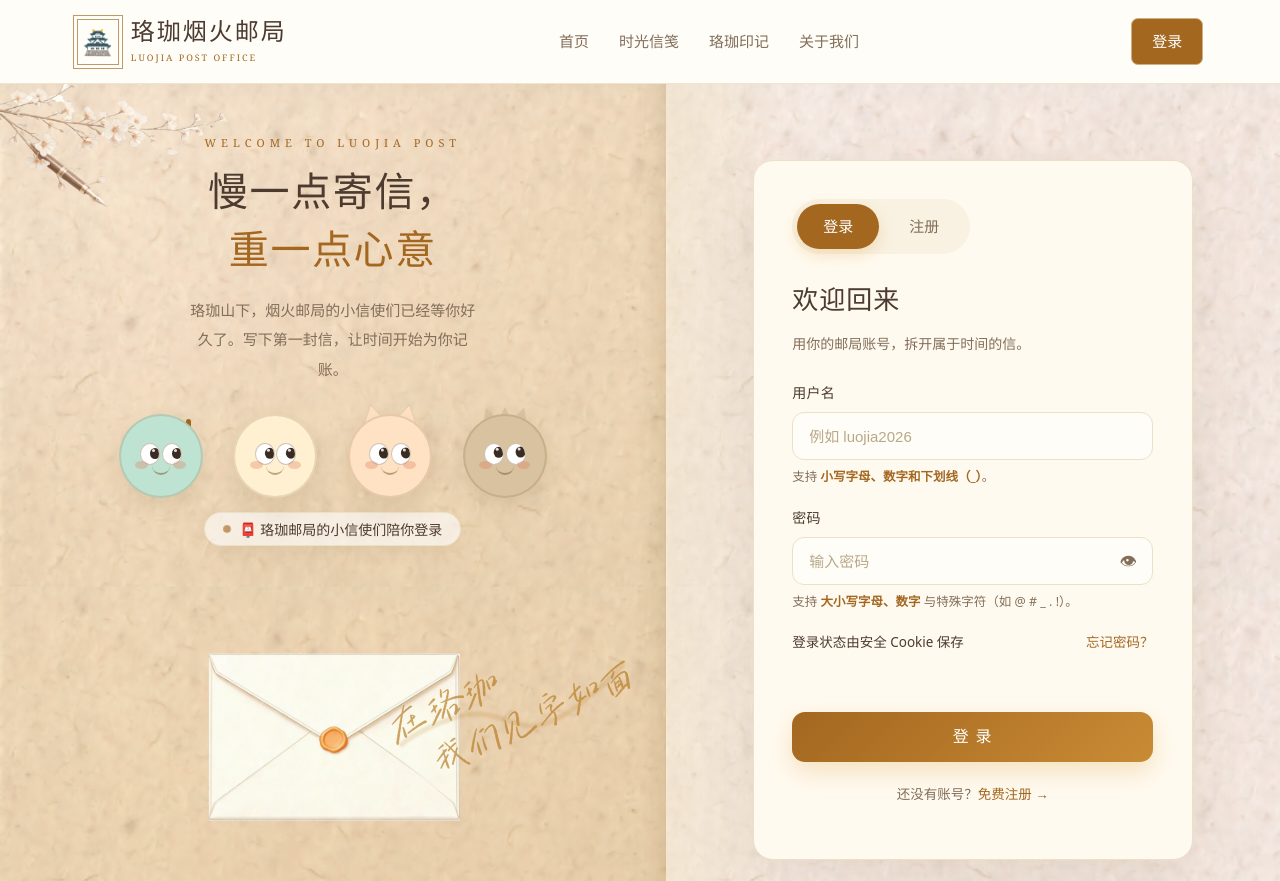
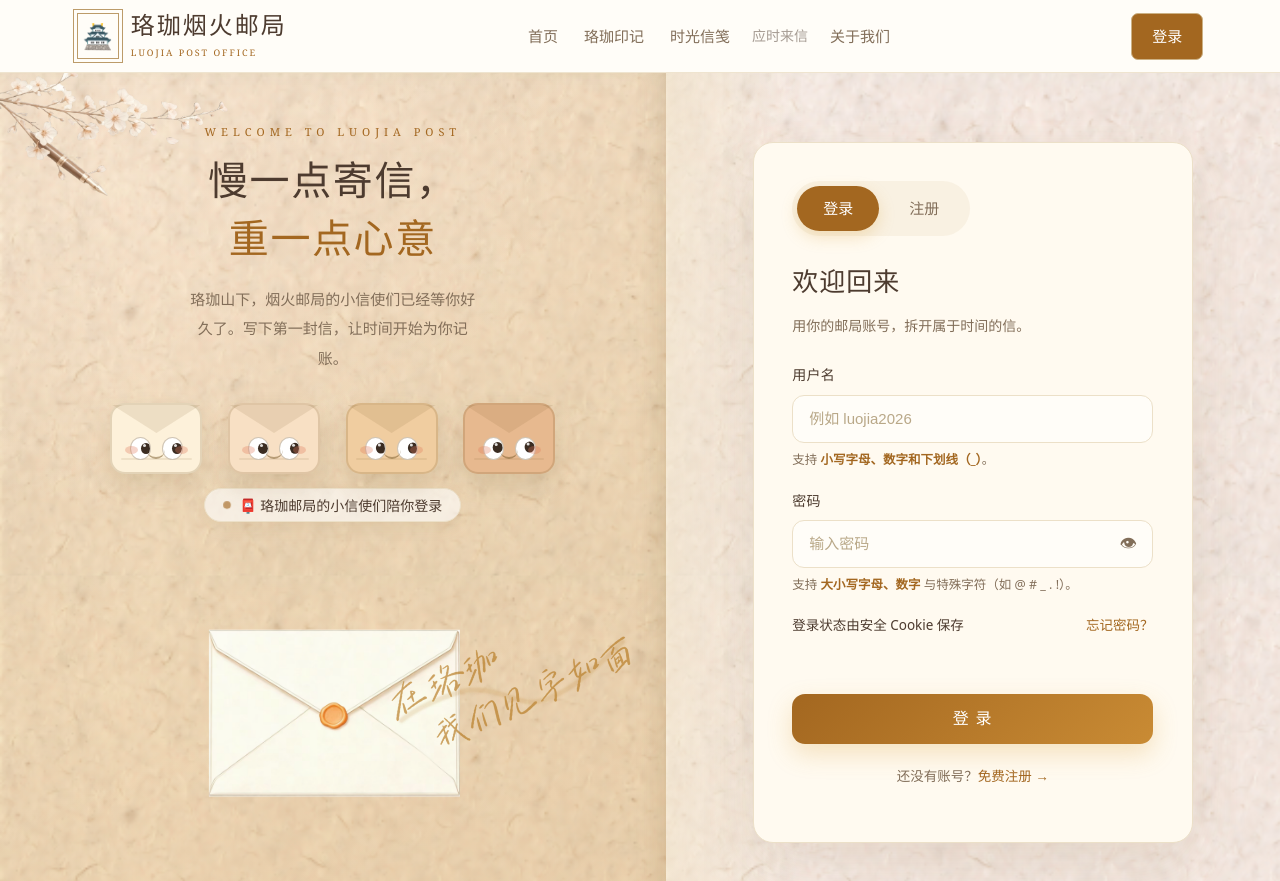
Before and after one commit to JiayingTian/LuoJiaPostOffice, a website with bundled scripts: page frontend/auth.html in a window 1280 px wide. Shown: the top 881 px of the page. Built offline with nearby package versions, Linux system fonts and the light colour scheme.

Commit message:
update navigation bar

```diff
--- a/frontend/auth.css
+++ b/frontend/auth.css
@@ -47,10 +47,11 @@ button{font:inherit; cursor:pointer}
 }
 .brand-name{font:24px var(--serif); letter-spacing:2px; line-height:1.1}
 .brand-name small{display:block; font:9px Georgia,serif; letter-spacing:2px; color:var(--gold); margin-top:6px}
-.header nav{display:flex; gap:26px; font-size:15px}
+.header nav{display:flex; flex-wrap:wrap; align-items:center; gap:18px; font-size:15px}
 .header nav a{padding:8px 2px; color:var(--muted); transition:color .18s}
 .header nav a[aria-current=page]{color:var(--gold); border-bottom:2px solid var(--gold)}
 .header nav a:hover{color:var(--gold)}
+.nav-pending{opacity:.5; font-size:14px; white-space:nowrap}
 .login{
   border:1px solid #ccb184; background:var(--gold); color:#fff;
   border-radius:7px; padding:9px 20px; min-height:42px; transition:transform .15s, box-shadow .18s;
@@ -88,68 +89,63 @@ button{font:inherit; cursor:pointer}
 
 /* 萌角色排排站 */
 .mascots{
-  display:flex; justify-content:center; gap:clamp(14px,2.4vw,34px);
+  display:flex; justify-content:center; gap:clamp(12px,2vw,28px);
   margin:6px 0 14px; perspective:760px;
   transition:transform .35s cubic-bezier(.34,1.4,.5,1);
 }
 .auth-art.peek .mascots{transform:translateY(-6px)}
-.auth-art.shy .mascots{transform:none}   /* 取消倾斜，改由每个小信使转身背对 */
+.auth-art.shy .mascots{transform:none}   /* 不看密码：小信使正面闭眼，不再倾斜/转身 */
 
+/* ===== 萌角色：信封家族（极简圆萌） ===== */
 .mascot{
-  position:relative; width:84px; height:84px;
+  position:relative; width:92px; height:71px;
   transform-style:preserve-3d; transition:transform .55s cubic-bezier(.34,1.4,.5,1);
+  background:var(--mc,#fff3d6);
+  border:2px solid rgba(120,91,43,.20);
+  border-radius:15px;
+  box-shadow:0 12px 24px rgba(120,91,43,.16);
 }
-/* 正面元素：默认面向前，转身后随父级翻转而隐藏 */
+/* 正面元素：默认面向前 */
 .mascot .face,
-.mascot .ear, .mascot .slot, .mascot .flag, .mascot .stamp, .mascot .spike{
+.mascot .flap, .mascot .seam{
   backface-visibility:hidden; -webkit-backface-visibility:hidden;
 }
-.mascot .face{
-  position:absolute; inset:0; border-radius:50%;
-  background:var(--mc,#ffe9c7); border:2px solid rgba(120,91,43,.18);
-  box-shadow:0 10px 22px rgba(120,91,43,.14);
-  display:flex; align-items:center; justify-content:center;
+/* 信封翻盖（顶部三角，随尺寸缩放） */
+.mascot .flap{
+  position:absolute; top:0; left:0; width:100%; height:42%;
+  background:rgba(120,91,43,.12);
+  clip-path:polygon(0 0,100% 0,50% 100%);
 }
-/* 背面：转身后看到的后脑勺（邮戳样式） */
-.mascot .back{
-  position:absolute; inset:0; border-radius:50%;
-  background:var(--mc,#ffe9c7); border:2px solid rgba(120,91,43,.18);
-  box-shadow:0 10px 22px rgba(120,91,43,.14);
-  transform:rotateY(180deg); backface-visibility:hidden; -webkit-backface-visibility:hidden;
-  display:flex; align-items:center; justify-content:center;
+/* 信封下沿浅缝，强化“信封”识别 */
+.mascot .seam{
+  position:absolute; left:10%; right:10%; bottom:18%; height:2px;
+  background:rgba(120,91,43,.10); border-radius:2px;
 }
-.mascot .back::before{content:""; width:30px; height:30px; border:2px solid rgba(120,91,43,.26); border-radius:50%}
-.mascot .back::after{content:""; position:absolute; width:8px; height:8px; border-radius:50%; background:var(--gold)}
-/* 明文密码 → 小信使整只转过身去（背对），而不是倾斜 */
-.auth-art.shy .mascot{transform:rotateY(180deg)}
-/* 眼睛 */
-.mascot .eye{
-  position:absolute; top:34%; width:20px; height:22px; border-radius:50%;
-  background:#fff; border:1.5px solid rgba(120,91,43,.35); overflow:hidden;
+/* 正面五官层（透明，叠在信封上） */
+.mascot .face{position:absolute; inset:0; border-radius:15px}
+/* 明文密码（不看密码）→ 正面闭眼，不再转身 */
+.auth-art.shy .mascot .eye{background:transparent; border:0}
+.auth-art.shy .mascot .eye::after{
+  content:""; position:absolute; left:50%; top:52%; transform:translate(-50%,-50%);
+  width:15px; height:9px; border:2px solid rgba(120,91,43,.55);
+  border-top:0; border-left:0; border-right:0; border-radius:0 0 15px 15px;
 }
-.mascot .eye.l{left:24%} .mascot .eye.r{right:24%}
-.mascot .pupil{
-  position:absolute; left:50%; top:50%; width:10px; height:11px; border-radius:50%;
-  background:#3a2c22; transform:translate(-50%,-50%);
-  transition:transform .04s linear;
-}
+.auth-art.shy .mascot .pupil{display:none}
+.auth-art.shy .mascot .mouth{border-bottom-color:rgba(120,91,43,.30)}
+/* 眼睛（白底 + 可动瞳孔，叠在信封正面） */
+.mascot .eye{position:absolute; top:48%; width:21px; height:23px; border-radius:50%; background:#fff; border:1.5px solid rgba(120,91,43,.35); overflow:hidden}
+.mascot .eye.l{left:20%} .mascot .eye.r{right:20%}
+.mascot .pupil{position:absolute; left:50%; top:50%; width:10px; height:11px; border-radius:50%; background:#3a2c22; transform:translate(-50%,-50%); transition:transform .04s linear}
 .mascot .pupil::after{content:""; position:absolute; left:2px; top:1px; width:3px; height:3px; border-radius:50%; background:#fff; opacity:.85}
-/* 腮红 + 嘴 */
-.mascot .blush{position:absolute; top:56%; width:13px; height:8px; border-radius:50%; background:rgba(224,120,90,.32)}
-.mascot .blush.l{left:18%} .mascot .blush.r{right:18%}
-.mascot .mouth{position:absolute; top:62%; left:50%; width:18px; height:9px; transform:translateX(-50%);
-  border-bottom:2px solid rgba(120,91,43,.5); border-radius:0 0 18px 18px}
-/* 角色区分装饰 */
-.mascot .ear{position:absolute; top:-9px; width:0; height:0; border-left:13px solid transparent; border-right:13px solid transparent; border-bottom:22px solid var(--mc,#ffe9c7); filter:drop-shadow(0 -1px 0 rgba(120,91,43,.18))}
-.mascot .ear.l{left:12px; transform:rotate(-12deg)} .mascot .ear.r{right:12px; transform:rotate(12deg)}
-.mascot .slot{position:absolute; top:14%; left:50%; transform:translateX(-50%); width:34px; height:7px; border-radius:4px; background:rgba(120,91,43,.35)}
-.mascot .flag{position:absolute; top:6%; right:14%; width:5px; height:22px; background:var(--gold); border-radius:3px}
-.mascot .stamp{position:absolute; top:14%; right:16%; width:16px; height:18px; background:#fff; border:2px solid var(--gold); border-radius:3px; transform:rotate(8deg)}
-.mascot .spike{position:absolute; top:-7px; width:0; height:0; border-left:7px solid transparent; border-right:7px solid transparent; border-bottom:14px solid var(--mc,#cdb089)}
-.mascot .spike.s1{left:18px; transform:rotate(-18deg)} .mascot .spike.s2{left:50%; margin-left:-7px} .mascot .spike.s3{right:18px; transform:rotate(18deg)}
-
-/* 角色配色 */
-.m-post{--mc:#bfe3d2} .m-env{--mc:#fff0d2} .m-cat{--mc:#ffe1c4} .m-hedge{--mc:#d8c2a0}
+/* 腮红 + 嘴（正面） */
+.mascot .blush{position:absolute; top:62%; width:13px; height:8px; border-radius:50%; background:rgba(224,120,90,.32)}
+.mascot .blush.l{left:14%} .mascot .blush.r{right:14%}
+.mascot .mouth{position:absolute; top:68%; left:50%; width:18px; height:9px; transform:translateX(-50%); border-bottom:2px solid rgba(120,91,43,.5); border-radius:0 0 18px 18px}
+/* 角色配色（信封家族四子 · 暖色同系） */
+.m-env-a{--mc:#fdf1da}
+.m-env-b{--mc:#f8e0c4}
+.m-env-c{--mc:#f0cda0}
+.m-env-d{--mc:#e7b98f}
 
 /* 心情气泡 */
 .mood{
@@ -284,7 +280,19 @@ button{font:inherit; cursor:pointer}
   .header{flex-wrap:wrap; gap:14px; padding:14px 20px}
   .header nav{order:3; width:100%; justify-content:center; gap:16px; font-size:13px}
   .brand-name{font-size:19px}
-  .mascot{width:68px; height:68px}
+  .mascot{width:64px; height:50px}
   .mascots{gap:14px}
   .auth-art .orn-pen{width:150px} .auth-art .orn-env{width:150px}
 }
+
+/* 与正式信箱页共用同一导航高度与文字行高。 */
+.header{min-height:73px; padding:10px max(28px,6vw)}
+.header nav a{padding:10px 4px; line-height:1.4}
+.login{min-height:44px}
+@media(max-width:1000px){
+  .header{flex-wrap:wrap; padding:10px 24px}
+  .header nav{order:3; width:100%; justify-content:center}
+}
+@media(max-width:600px){
+  .header{gap:16px; padding:10px 20px}
+}
--- a/frontend/auth.html
+++ b/frontend/auth.html
@@ -17,8 +17,9 @@
     </a>
     <nav aria-label="主导航">
       <a href="../index.html">首页</a>
+      <a href="index.html#/mailbox">珞珈印记</a>
       <a href="index.html#/calendar">时光信笺</a>
-      <a href="index.html#/mailbox">珞珈印记</a>
+      <span class="nav-pending" aria-disabled="true" title="暂未开放">应时来信</span>
       <a href="about.html">关于我们</a>
     </nav>
     <button class="login" type="button" aria-current="page">登录</button>
@@ -36,49 +37,42 @@
         <h2 class="art-title">慢一点寄信，<br><span class="accent">重一点心意</span></h2>
         <p class="art-sub">珞珈山下，烟火邮局的小信使们已经等你好久了。写下第一封信，让时间开始为你记账。</p>
         <div class="mascots">
-          <!-- 邮箱小邮差 -->
-          <div class="mascot m-post">
-            <span class="slot"></span><span class="flag"></span>
+          <!-- 信封家族四子（暖色同系）：奶油 / 蜜桃杏 / 浅金 / 陶土 -->
+          <div class="mascot m-env-a">
+            <span class="flap"></span><span class="seam"></span>
             <div class="face">
               <span class="eye l"><span class="pupil"></span></span>
               <span class="eye r"><span class="pupil"></span></span>
               <span class="blush l"></span><span class="blush r"></span>
               <span class="mouth"></span>
             </div>
-            <span class="back"></span>
           </div>
-          <!-- 信封宝宝 -->
-          <div class="mascot m-env">
-            <span class="stamp"></span>
+          <div class="mascot m-env-b">
+            <span class="flap"></span><span class="seam"></span>
             <div class="face">
               <span class="eye l"><span class="pupil"></span></span>
               <span class="eye r"><span class="pupil"></span></span>
               <span class="blush l"></span><span class="blush r"></span>
               <span class="mouth"></span>
             </div>
-            <span class="back"></span>
           </div>
-          <!-- 蓝帽猫（呼应 Katrina） -->
-          <div class="mascot m-cat">
-            <span class="ear l"></span><span class="ear r"></span>
+          <div class="mascot m-env-c">
+            <span class="flap"></span><span class="seam"></span>
             <div class="face">
               <span class="eye l"><span class="pupil"></span></span>
               <span class="eye r"><span class="pupil"></span></span>
               <span class="blush l"></span><span class="blush r"></span>
               <span class="mouth"></span>
             </div>
-            <span class="back"></span>
           </div>
-          <!-- 抱月刺猬（呼应 Pie） -->
-          <div class="mascot m-hedge">
-            <span class="spike s1"></span><span class="spike s2"></span><span class="spike s3"></span>
+          <div class="mascot m-env-d">
+            <span class="flap"></span><span class="seam"></span>
             <div class="face">
               <span class="eye l"><span class="pupil"></span></span>
               <span class="eye r"><span class="pupil"></span></span>
               <span class="blush l"></span><span class="blush r"></span>
               <span class="mouth"></span>
             </div>
-            <span class="back"></span>
           </div>
         </div>
         <div class="mood" id="moodLabel"><span class="dot"></span>📮 珞珈邮局的小信使们陪你登录</div>
```
Also changed, not shown: frontend/about.html (+10 -2 lines), frontend/index.html (+8 -3 lines), index.html (+1 -1 lines), frontend/README.md.
